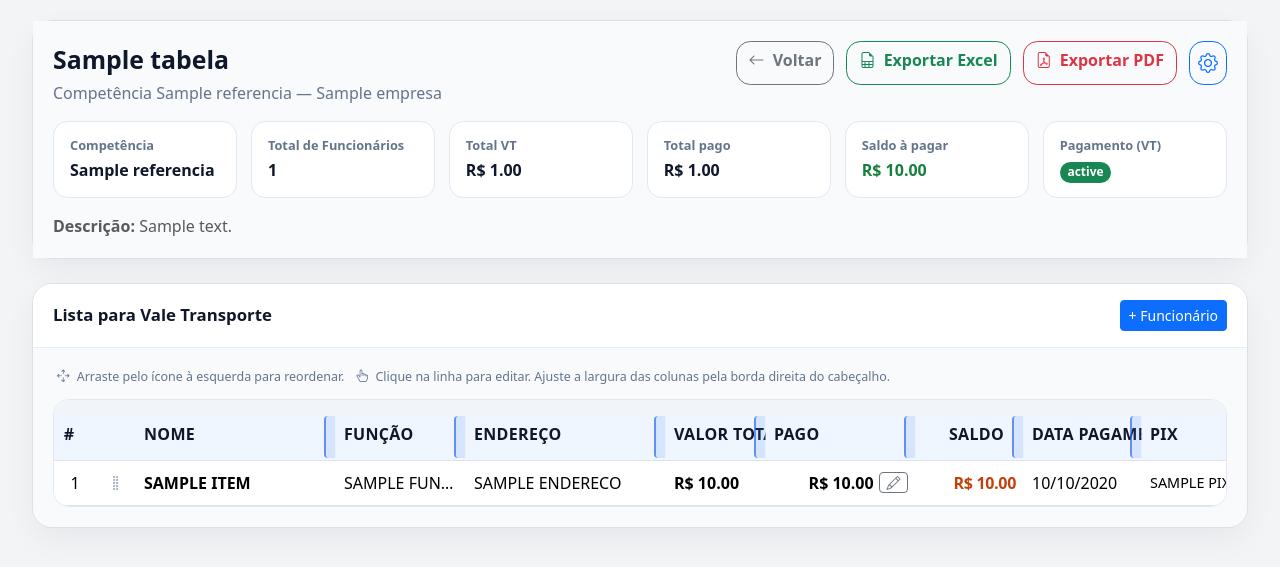
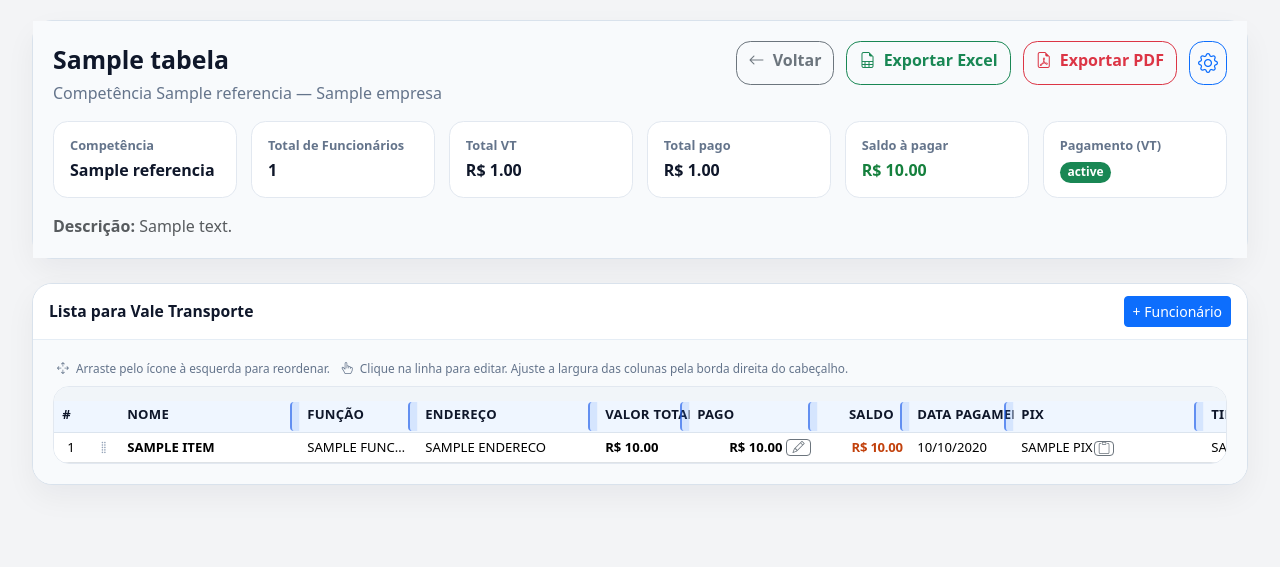
Before and after one commit to endersonjack/genesis, a Django app: template templates/controles_rh/vale_transporte/detalhe_tabela.html in a window 1280 px wide. Shown: the top 567 px of the page. Run offline with Django 5.2, Linux system fonts and the light colour scheme; the template is opened without the code that fills it: most values are stand-ins (such as "Sample title", 1, 10 or a date in 2020); parts of the project's set-up code (start-up, migrations or seed data) failed here and were passed over; some libraries are stand-ins or nearby versions.

Commit message:
UPDATE: RH

```diff
--- a/templates/controles_rh/vale_transporte/detalhe_tabela.html
+++ b/templates/controles_rh/vale_transporte/detalhe_tabela.html
@@ -92,7 +92,7 @@
     }
 
     .table-header {
-        padding: 1rem 1.25rem;
+        padding: .75rem 1rem;
         border-bottom: 1px solid #e5edf5;
         background: #fff;
         display: flex;
@@ -103,7 +103,7 @@
     }
 
     .table-title {
-        font-size: 1.05rem;
+        font-size: .98rem;
         font-weight: 800;
         color: #0f172a;
         margin: 0;
@@ -146,6 +146,7 @@
         vertical-align: middle;
         table-layout: fixed;
         width: 100%;
+        font-size: .82rem;
     }
 
     .vt-table thead th {
@@ -155,12 +156,18 @@
         border-bottom: 1px solid #dbe4ee;
         white-space: nowrap;
         position: relative;
-        padding-right: 14px;
+        padding: .42rem 12px .42rem .45rem;
+        line-height: 1.15;
+    }
+
+    .vt-table tbody td {
+        padding: .36rem .45rem;
+        line-height: 1.18;
     }
 
     .vt-table th .th-label {
         display: inline-block;
-        padding-right: 6px;
+        padding-right: 4px;
         overflow: hidden;
         text-overflow: ellipsis;
         text-transform: uppercase;
@@ -187,9 +194,9 @@
     .vt-col-resize {
         position: absolute;
         right: 0;
-        top: 2px;
-        bottom: 2px;
-        width: 12px;
+        top: 1px;
+        bottom: 1px;
+        width: 10px;
         cursor: col-resize;
         user-select: none;
         z-index: 3;
@@ -211,22 +218,22 @@
 
     .vt-table th.col-num,
     .vt-table td.col-num {
-        width: 42px;
-        min-width: 42px;
+        width: 34px;
+        min-width: 34px;
         text-align: center;
     }
 
     .vt-table th.col-drag,
     .vt-table td.col-drag {
-        width: 40px;
-        min-width: 40px;
+        width: 32px;
+        min-width: 32px;
         text-align: center;
     }
 
     .vt-drag-handle {
         cursor: grab;
         color: #94a3b8;
-        padding: 2px;
+        padding: 0;
         display: inline-flex;
         align-items: center;
         justify-content: center;
@@ -237,27 +244,27 @@
     }
 
     .vt-table th.col-nome,
-    .vt-table td.col-nome { width: 200px; }
+    .vt-table td.col-nome { width: 180px; }
     .vt-table th.col-funcao,
-    .vt-table td.col-funcao { width: 130px; }
+    .vt-table td.col-funcao { width: 118px; }
     .vt-table th.col-endereco,
-    .vt-table td.col-endereco { width: 200px; }
+    .vt-table td.col-endereco { width: 180px; }
     .vt-table th.col-valor,
-    .vt-table td.col-valor { width: 100px; }
+    .vt-table td.col-valor { width: 92px; }
     .vt-table th.col-pago,
-    .vt-table td.col-pago { width: 150px; }
+    .vt-table td.col-pago { width: 128px; }
     .vt-table th.col-saldo,
-    .vt-table td.col-saldo { width: 108px; text-align: right; }
+    .vt-table td.col-saldo { width: 92px; text-align: right; }
     .vt-table th.col-data-pagamento,
-    .vt-table td.col-data-pagamento { width: 118px; }
+    .vt-table td.col-data-pagamento { width: 104px; }
     .vt-table th.col-pix,
-    .vt-table td.col-pix { width: 220px; min-width: 180px; }
+    .vt-table td.col-pix { width: 190px; min-width: 160px; }
 
     /* PIX + ícone copiar em fluxo inline (ícone colado ao texto) */
     .vt-pix-cell {
         min-width: 0;
-        font-size: .9rem;
-        line-height: 1.25;
+        font-size: .8rem;
+        line-height: 1.15;
     }
 
     .vt-pix-cell .pix-text {
@@ -271,16 +278,16 @@
         align-items: center;
         justify-content: center;
         vertical-align: middle;
-        margin-left: 0.15rem;
-        padding: 0 0.2rem;
-        min-width: 1.5rem;
+        margin-left: 0.1rem;
+        padding: 0 0.15rem;
+        min-width: 1.25rem;
         line-height: 1;
-        font-size: 0.85rem;
+        font-size: 0.76rem;
     }
     .vt-table th.col-tipo,
-    .vt-table td.col-tipo { width: 110px; }
+    .vt-table td.col-tipo { width: 94px; }
     .vt-table th.col-banco,
-    .vt-table td.col-banco { width: 120px; }
+    .vt-table td.col-banco { width: 104px; }
 
     .vt-table tbody tr.vt-row-clickable {
         cursor: pointer;
@@ -332,23 +339,24 @@
     }
 
     .hint-table-tools {
-        font-size: .78rem;
+        font-size: .74rem;
         color: #64748b;
-        margin: 0 0 .75rem;
+        margin: 0 0 .5rem;
     }
 
     .vt-pago-cell {
         display: flex;
         align-items: center;
         justify-content: flex-end;
-        gap: .35rem;
+        gap: .25rem;
         flex-wrap: nowrap;
     }
 
     .vt-pago-cell .btn-pago-edit {
         flex-shrink: 0;
-        padding: .15rem .4rem;
+        padding: .08rem .32rem;
         line-height: 1;
+        font-size: .76rem;
     }
 
     .vt-saldo {
```
Also changed, not shown: controles_rh/forms.py (+5 -8 lines), templates/controles_rh/vale_transporte/_form_item_modal.html (+47 -19 lines), fornecedores/forms.py (line endings or trailing spaces), fornecedores/urls.py (line endings or trailing spaces), fornecedores/views.py (line endings or trailing spaces), static/js/input_masks.js (line endings or trailing spaces).
